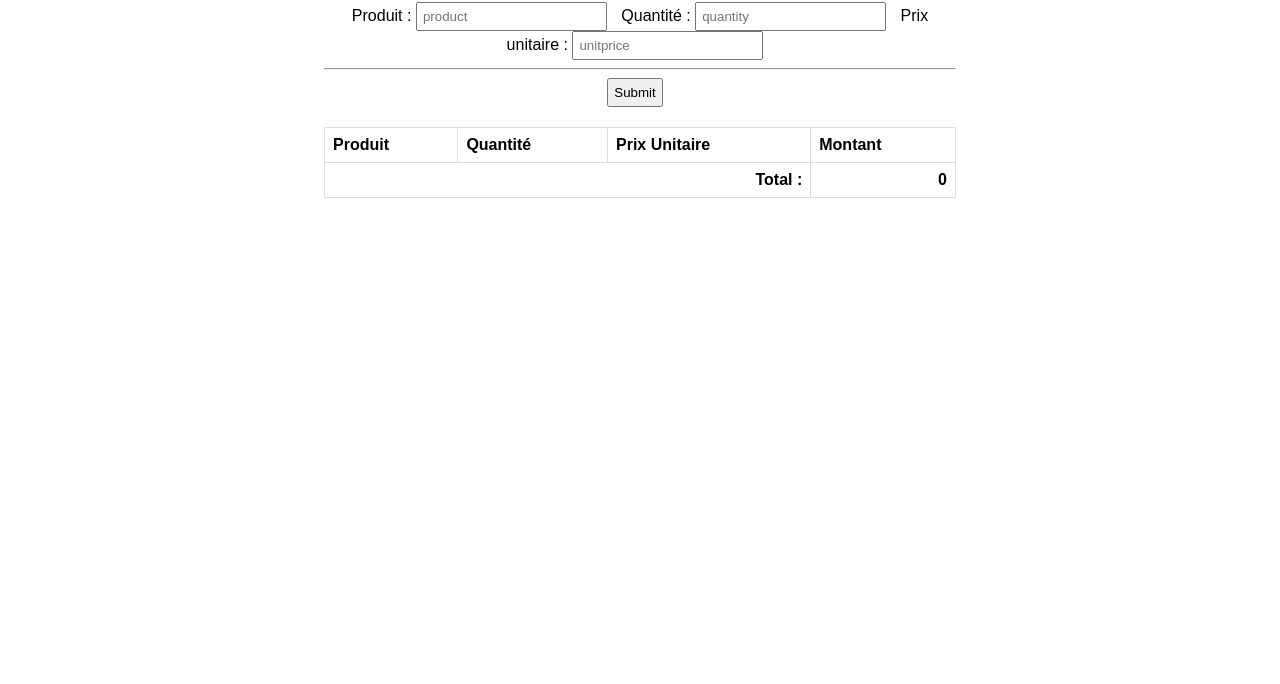
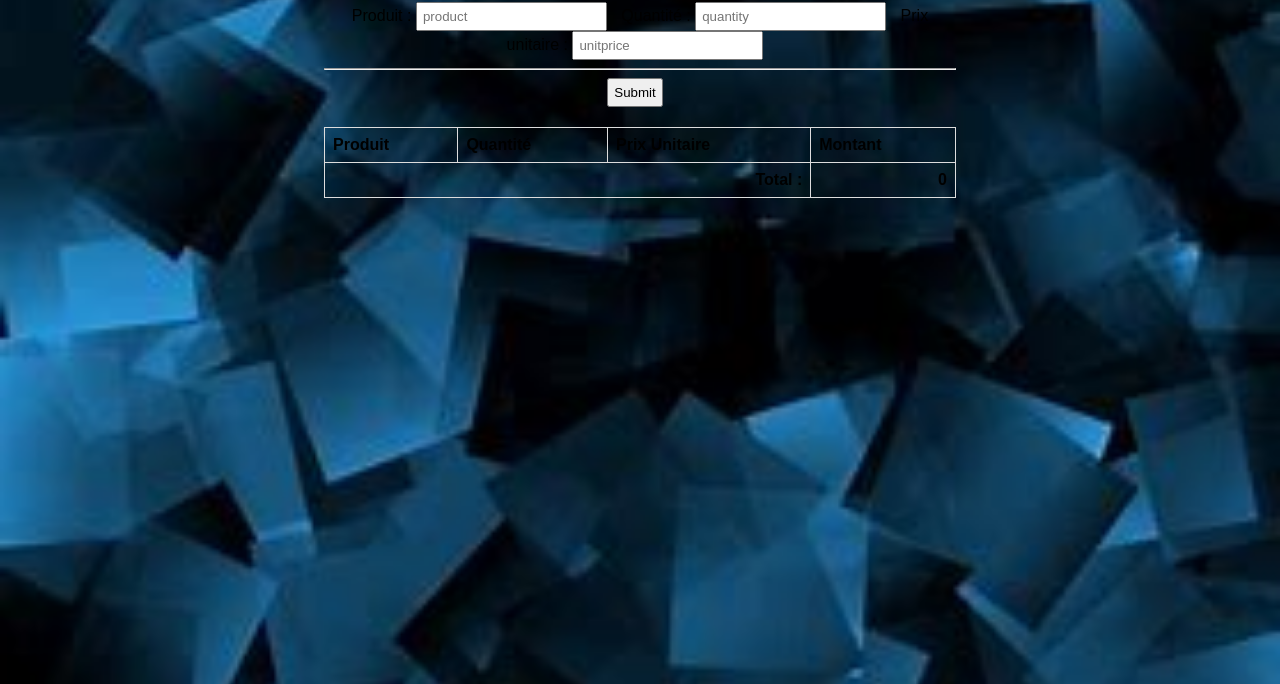
Before and after one commit to Abdarahmane/TP-EXO3, a plain HTML site: page index.html in a window 1280 px wide. Shown: the part 116-800 px from the top of the page. Drawn offline with Linux system fonts and the light colour scheme.

Commit message:
added background image

```diff
--- a/style.css
+++ b/style.css
@@ -1,5 +1,8 @@
 body {
     font-family: Arial, sans-serif;
+    background-image:url(img.jpeg);
+    background-repeat: no-repeat;
+    background-size: cover;
 }
 
 .container {
```
Also changed, not shown: img.jpeg (added).
